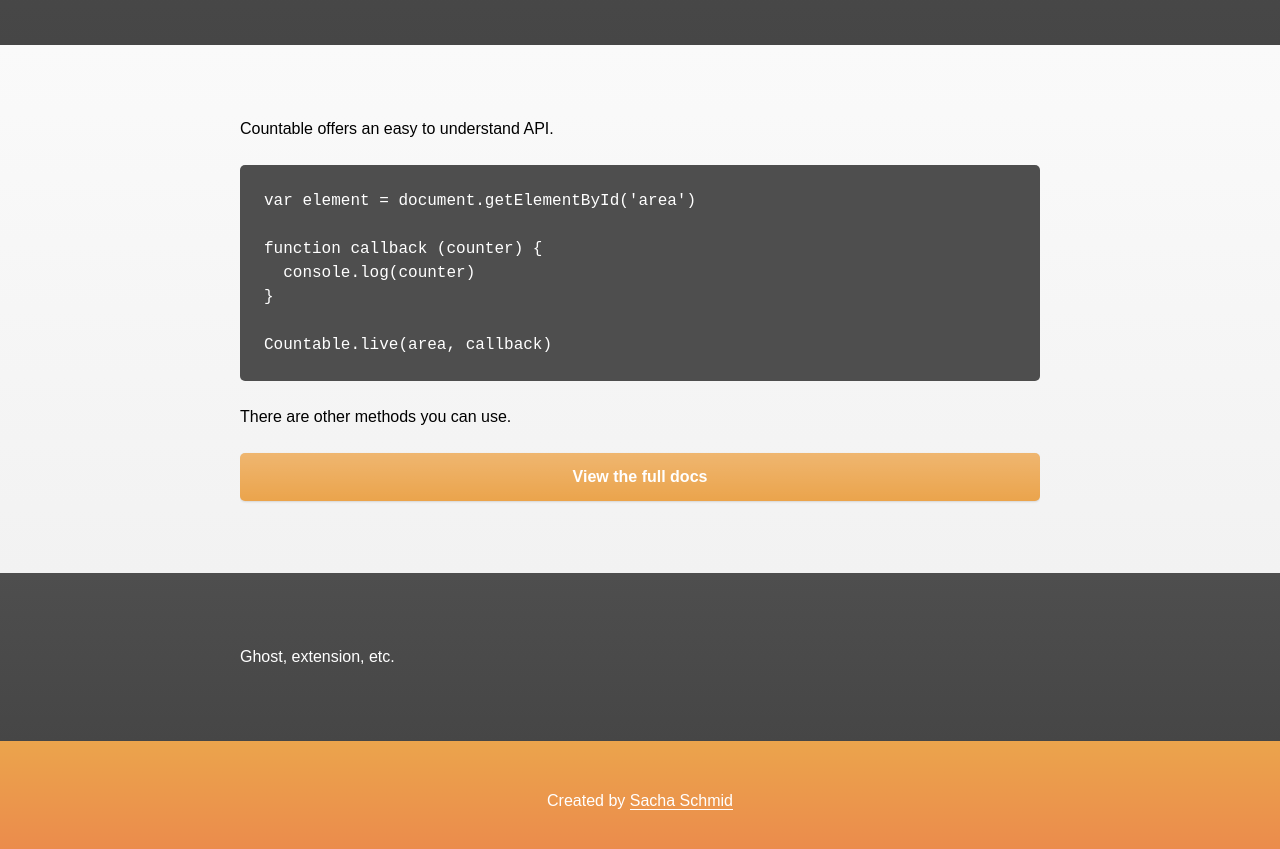
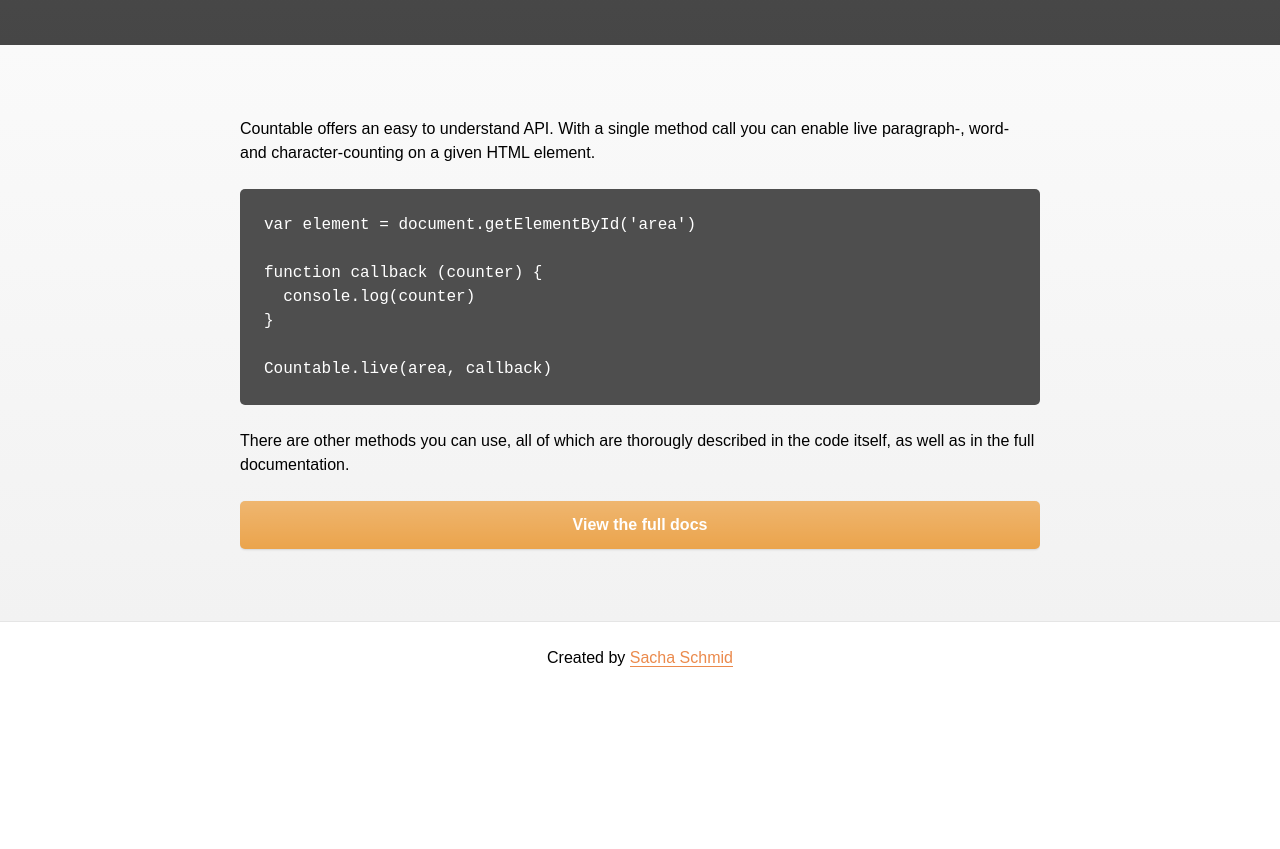
Before and after one commit to RadLikeWhoa/Countable, a website: page index.html in a window 1280 px wide. Shown: the part 1290-2139 px from the top of the page. After the commit the page ends 1984 px from the top, so only its background shows below. Drawn offline with Linux system fonts and the light colour scheme; a web font is replaced by a local one.

Commit message:
Finish homepage redesign

```diff
--- a/index.html
+++ b/index.html
@@ -66,7 +66,7 @@
     </section>
     <section class="light-section">
       <div class="wrap">
-        <p>Countable offers an easy to understand API.</p>
+        <p>Countable offers an easy to understand API. With a single method call you can enable live paragraph-, word- and character-counting on a given HTML element.</p>
         <pre><code>var element = document.getElementById('area')
 
 function callback (counter) {
@@ -74,13 +74,8 @@ function callback (counter) {
 }
 
 Countable.live(area, callback)</code></pre>
-        <p>There are other methods you can use.</p>
+        <p>There are other methods you can use, all of which are thorougly described in the code itself, as well as in the full documentation.</p>
         <a class="orange-button" href="docs">View the full docs</a>
-      </div>
-    </section>
-    <section class="dark-section">
-      <div class="wrap">
-        <p>Ghost, extension, etc.</p>
       </div>
     </section>
     <footer class="site-footer">
--- a/src/scss/_header.scss
+++ b/src/scss/_header.scss
@@ -1,12 +1,8 @@
-.site-header,
-.site-footer {
+.site-header {
+  padding: 3em 1.5em 2.25em;
   color: #fff;
   text-align: center;
   background-image: linear-gradient(to bottom, #eba44c, #eb894c);
-}
-
-.site-header {
-  padding: 3em 1.5em 2.25em;
 
   .button {
     margin-bottom: 0;
@@ -47,12 +43,10 @@
 
 .site-footer {
   padding: 1.5em 1.5em 0;
-
-  a {
-    color: #fff;
-  }
+  text-align: center;
+  border-top: 1px solid #e5e5e5;
 
   @include mq(m) {
-    padding: 3em 3em 1.5em;
+    padding: 1.5em 3em 0em;
   }
 }
```
Also changed, not shown: assets/css/style.css.
